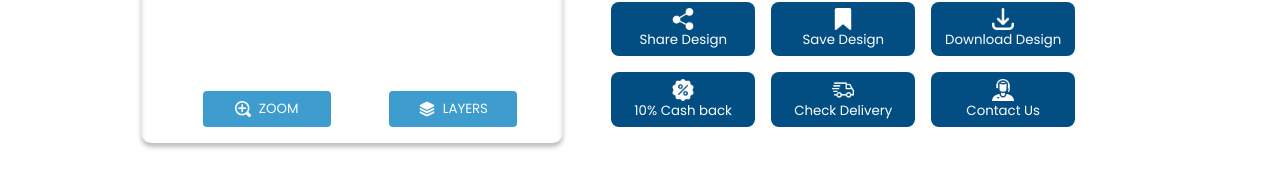
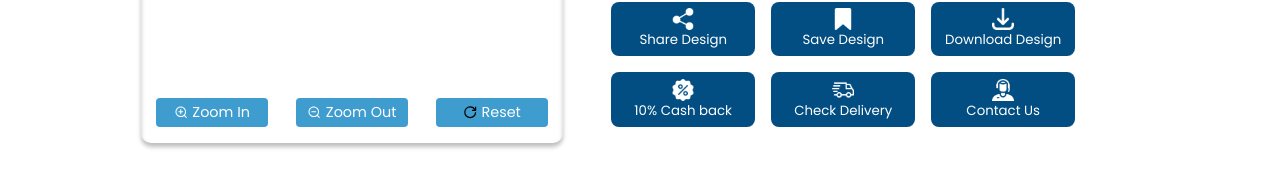
Before and after one commit to UvaishKhan7/youprint, a React (Create React App) app: page /product/1 in a window 1280 px wide. Shown: the part 344-525 px from the top of the page. Built offline with nearby package versions, Linux system fonts and the light colour scheme; no server answers.

Commit message:
custom image can added to cart

```diff
--- a/package.json
+++ b/package.json
@@ -20,6 +20,7 @@
     "react-rnd": "^10.4.1",
     "react-router-dom": "^6.10.0",
     "react-scripts": "5.0.1",
+    "react-zoom-pan-pinch": "^3.0.7",
     "redux": "^4.2.1",
     "redux-thunk": "^2.4.2",
     "sweetalert": "^2.1.2",
--- a/src/pages/customProductPage/CustomProductPage.js
+++ b/src/pages/customProductPage/CustomProductPage.js
@@ -11,8 +11,6 @@ import Contact from '../../assets/products/operator.svg';
 import Camera from '../../assets/products/product_image/camera.svg';
 import Gallery from '../../assets/products/product_image/gallery.svg';
 import Text from '../../assets/products/product_image/text.svg';
-import Zoom from '../../assets/products/product_image/zoom-in.svg';
-import Layer from '../../assets/products/product_image/layer.svg';
 import { formatPrice } from "../../utils/helpers";
 import { STATUS } from '../../utils/status';
 import { addToCart } from '../../redux/cartSlice';
@@ -22,6 +20,8 @@ import { useDispatch, useSelector } from 'react-redux';
 import { DeleteForeverOutlined } from '@mui/icons-material';
 import { Rnd } from 'react-rnd';
 import html2canvas from 'html2canvas';
+import { AiOutlineZoomIn, AiOutlineZoomOut } from 'react-icons/ai';
+import { GrPowerReset } from 'react-icons/gr';
 
 export default function CustomProductPage() {
 
@@ -210,8 +210,9 @@ export default function CustomProductPage() {
                         )}
                     </div>
                     <div className="bottom__buttons__container">
-                        <button> <img src={Zoom} alt="share" />ZOOM</button>
-                        <button> <img src={Layer} alt="share" />LAYERS</button>
+                        <button> <AiOutlineZoomIn />Zoom In</button>
+                        <button> <AiOutlineZoomOut />Zoom Out</button>
+                        <button> <GrPowerReset />Reset</button>
                     </div>
                 </div>
                 <div className="custom__product__shop__options">
--- a/src/pages/customProductPage/customProductPage.css
+++ b/src/pages/customProductPage/customProductPage.css
@@ -71,7 +71,7 @@
   height: auto;
 }
 
-.custom__product__img__container > img {
+.custom__product__page__image {
   width: 100%;
   height: auto;
   object-fit: contain;
@@ -92,8 +92,6 @@
   display: flex;
   justify-content: space-evenly;
   gap: 0.8rem;
-  overflow-x: scroll;
-  margin-left: 1rem;
 }
 
 .bottom__buttons__container > button {
@@ -102,10 +100,11 @@
   display: flex;
   align-items: center;
   justify-content: center;
-  gap: 0.5rem;
-  min-width: 8rem;
-  padding: 0.5rem;
+  gap: 0.25rem;
+  width: 7rem;
+  padding: 0.25rem 0.3rem;
   border-radius: 0.25rem;
+  font-size: 0.9rem;
 }
 
 .custom__product__shop__options {
```
Also changed, not shown: 1 other file (tests, documents, lock files or other folders).
